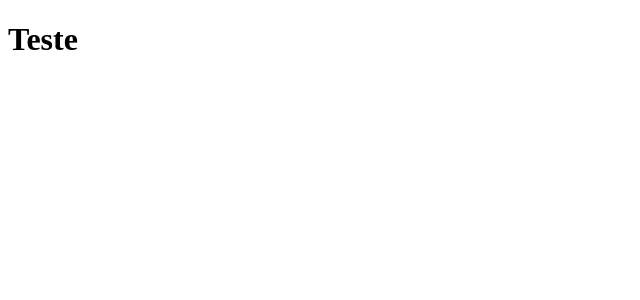
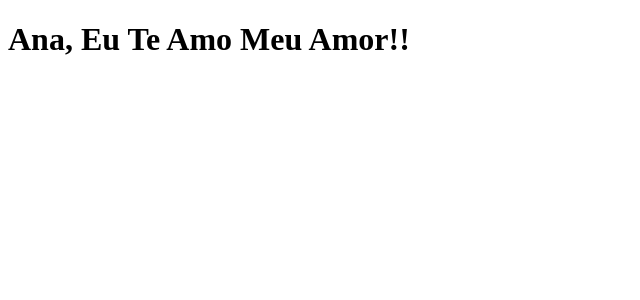
Before and after one commit to EnzoTaniolo/clone-tabnews, a Next.js app: page / in a window 1280 px wide. Shown: the top 300 px of the page, without its empty margins (0-640 px from the left). Built offline with nearby package versions, Linux system fonts and the light colour scheme.

Commit message:
teste commit ammend retirando o test.js

```diff
--- a/pages/index.js
+++ b/pages/index.js
@@ -1,5 +1,5 @@
 function Home() {
-    return <h1>Teste</h1>
+    return <h1>Ana, Eu Te Amo Meu Amor!!</h1>
 }
 
 export default Home;
```
